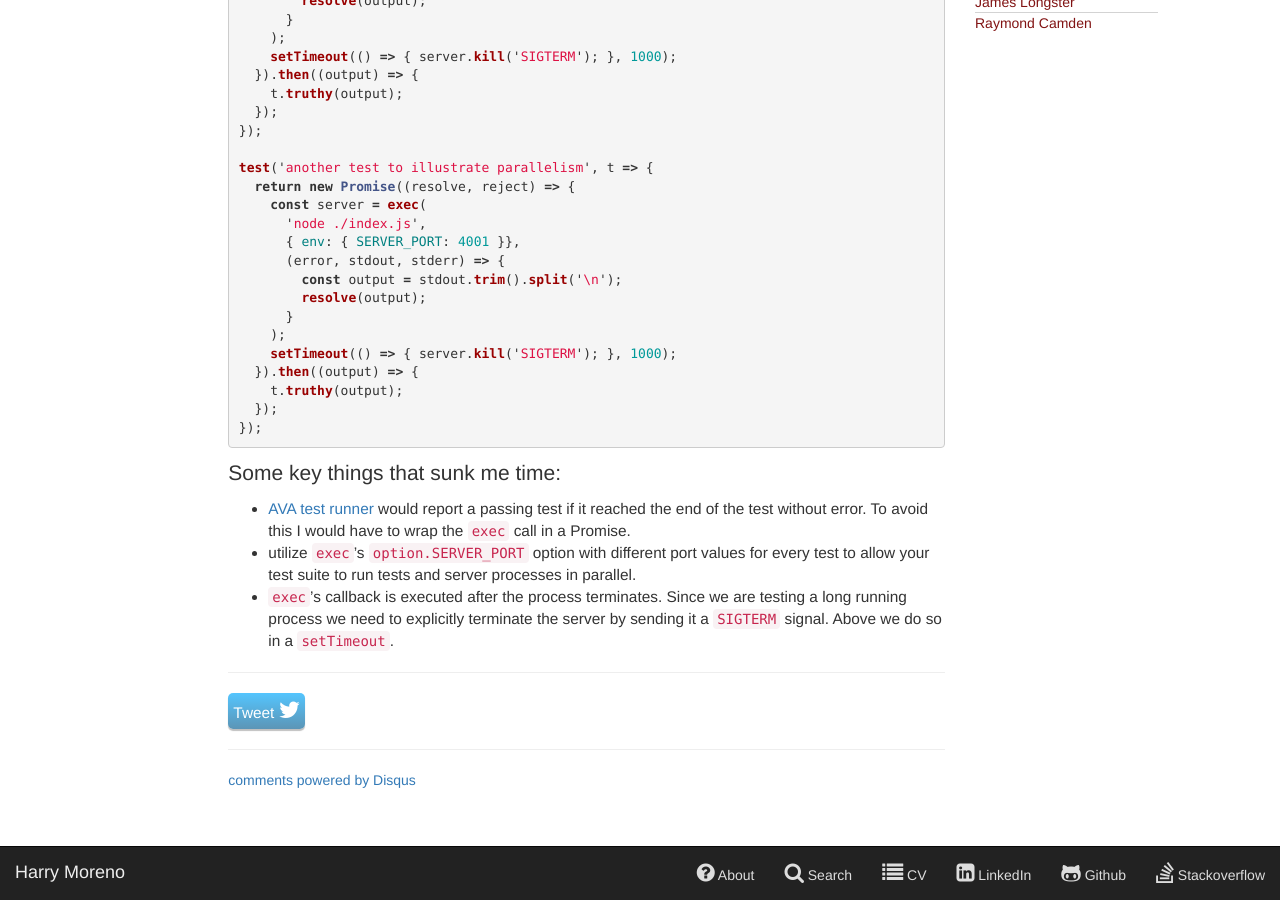
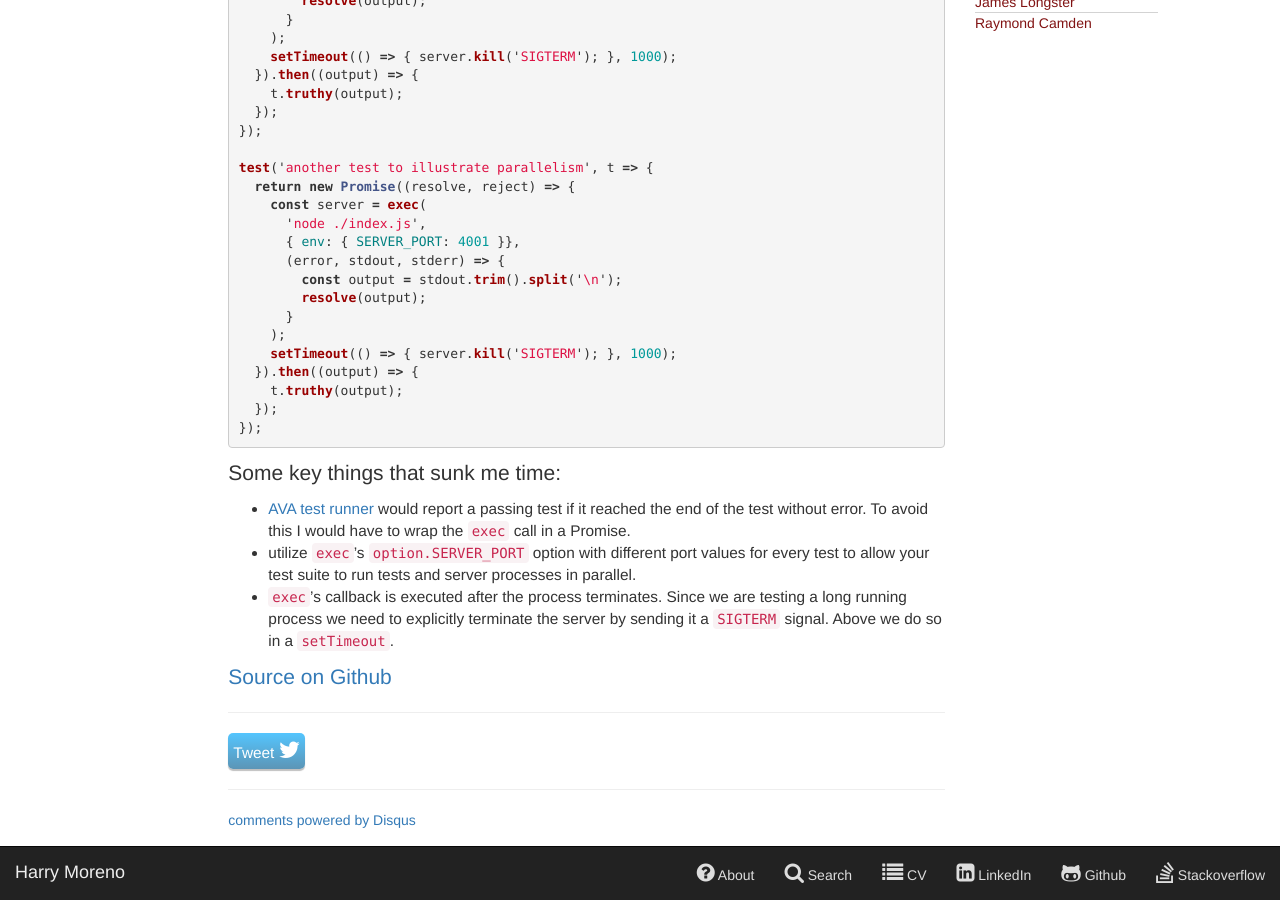
Before and after one commit to morenoh149/morenoh149.github.io, a Jekyll site: the page built from _posts/2016-12-29-Testing-Javascript-Logging-Programs.md, in a window 1280 px wide and 900 px high, scrolled down 824 px. Built offline with Jekyll 4.4.1, drawn with Linux system fonts in a browser that asks for light colours; nearby versions of some CDN libraries; a script that is not in the unit is left out; comment, search, counter and statistics services are not loaded.

Commit message:
add github repo

```diff
--- a/_posts/2016-12-29-Testing-Javascript-Logging-Programs.md
+++ b/_posts/2016-12-29-Testing-Javascript-Logging-Programs.md
@@ -65,3 +65,5 @@ in a Promise.
 * utilize `exec`'s `option.SERVER_PORT` option with different port values for every test to allow your test suite to run tests and server processes in parallel.
 * `exec`'s callback is executed after the process terminates. Since we are
 testing a long running process we need to explicitly terminate the server by sending it a `SIGTERM` signal. Above we do so in a `setTimeout`.
+
+[Source on Github](https://github.com/morenoh149/jsLoggingExample)
```
